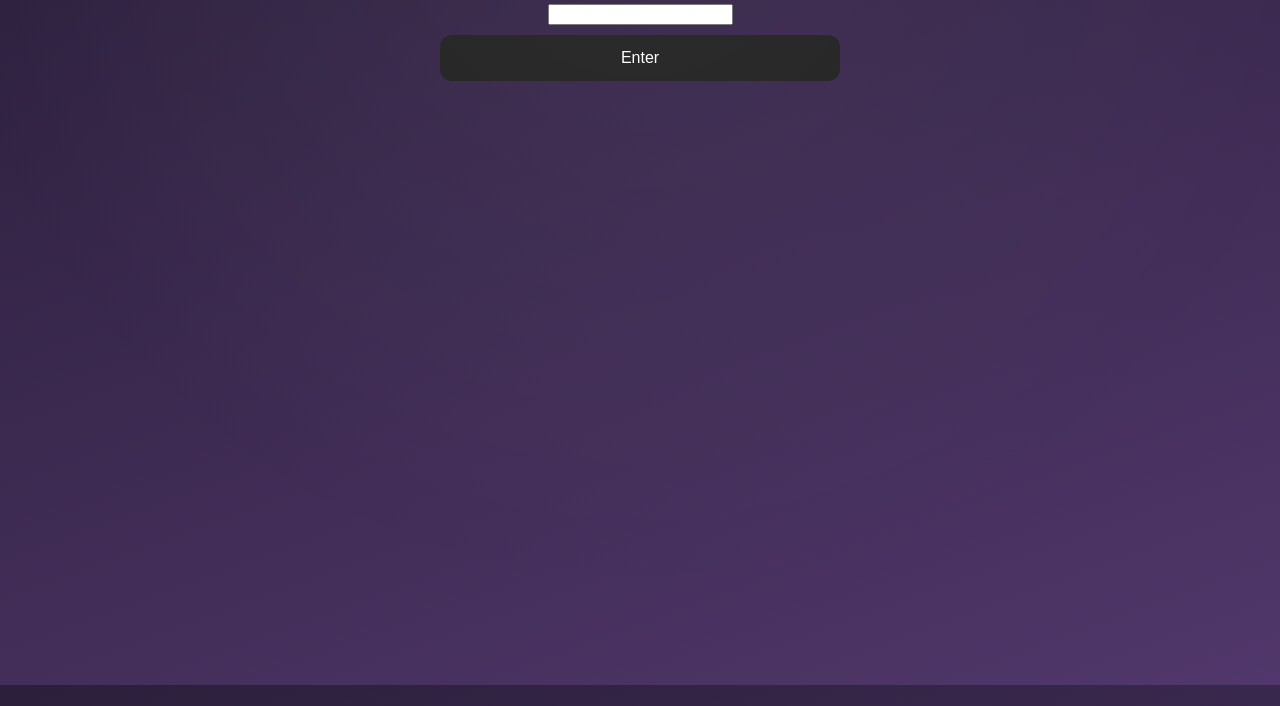
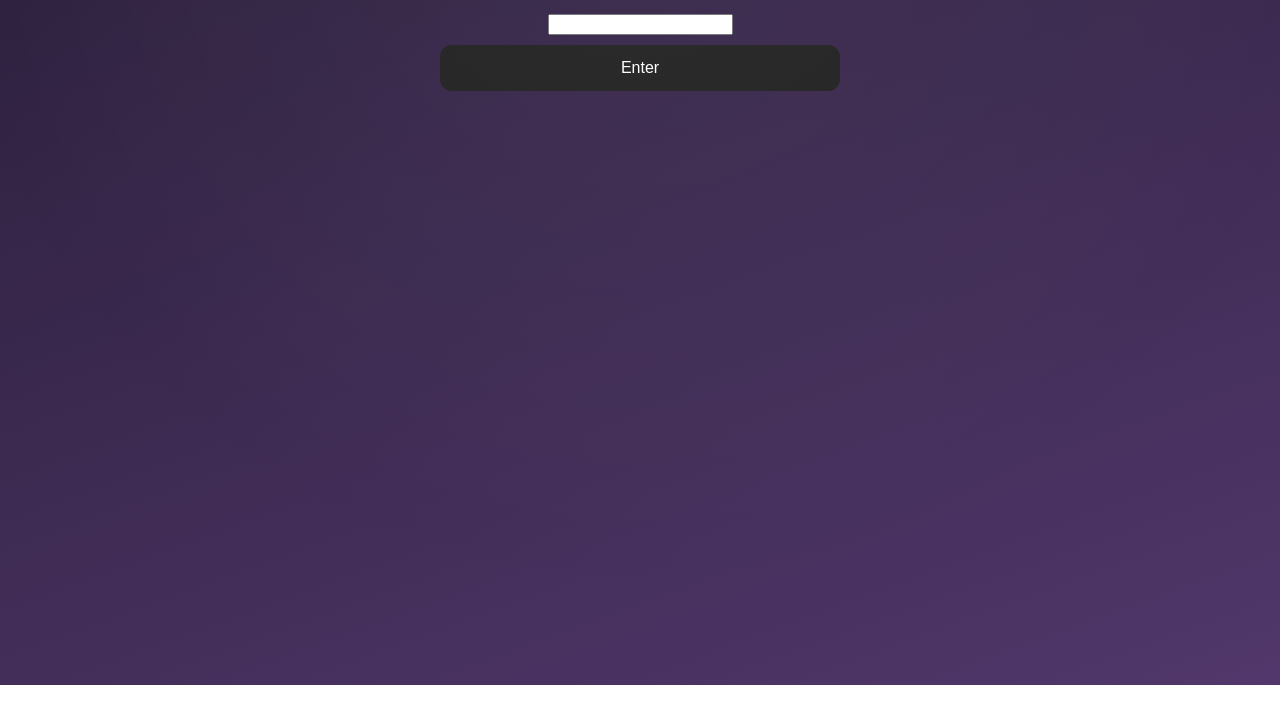
Before and after one commit to rpresco3-tech/when-you-need-it, a plain HTML site: page index.html in a window 1280 px wide. Shown: the part 115-821 px from the top of the page. After the commit the page ends 800 px from the top, so only its background shows below. Drawn offline with Linux system fonts and the light colour scheme.

```diff
--- a/styles.css
+++ b/styles.css
@@ -8,10 +8,11 @@ body {
     background-repeat: no-repeat;
     background-attachment: fixed;
     background-size: cover;
+    box-sizing: border-box;
     color: #2d2d2d;
     margin: 0;
     padding: 20px;
-    padding-top: env(safe-area-inset-top);
+    padding-top: calc(env(safe-area-inset-top) + 10px);
     padding-bottom: env(safe-area-inset-bottom);
     text-align: center;
 }
```
